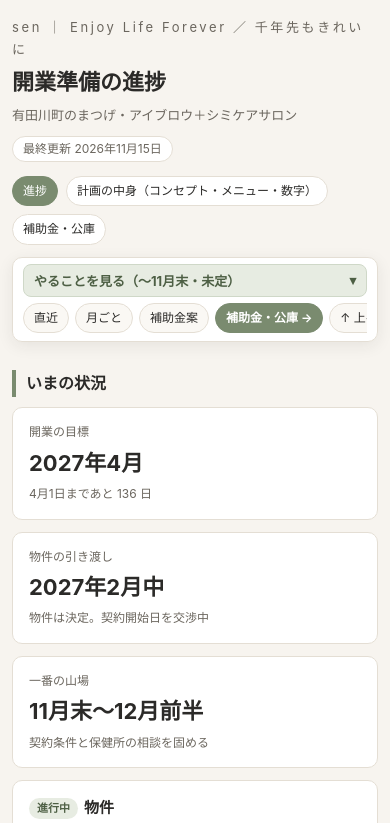
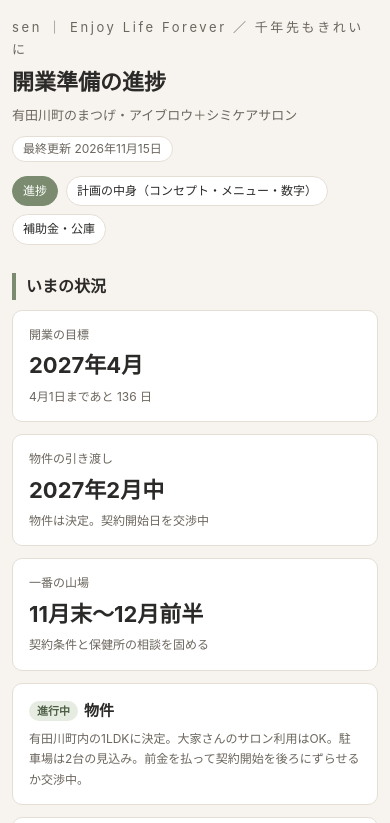
Before and after one commit to jiimae517-AGW/sen-progress, a plain HTML site: page index.html in a window 390 px wide. Shown: the top 823 px of the page. Drawn offline with Linux system fonts and the light colour scheme.

Commit message:
進捗ページを更新 2026-11-16
Co-Authored-By: Claude Opus 5.5 <noreply@anthropic.com>

```diff
--- a/index.html
+++ b/index.html
@@ -42,10 +42,14 @@
   .grow{display:grid;grid-template-columns:200px repeat(6,minmax(70px,1fr));min-width:640px;border-bottom:1px solid var(--line)}
   .grow:last-child{border-bottom:none}
   .grow.head{background:#faf8f4;font-size:12px;color:var(--sub);font-weight:700}
-  .grow.sec{background:#fbfaf7;font-size:12px;font-weight:700;color:var(--accent)}
-  .grow.sec .gname{grid-column:1/-1}
+  .grow.sec{display:block;background:#fbfaf7;font-size:12px;font-weight:700;color:var(--accent)}
+  .grow.sec .gname{display:inline-block;position:sticky;left:0;max-width:calc(100vw - 28px);background:#fbfaf7}
   .gname{padding:7px 10px;font-size:13px}
   .gcell{padding:7px 4px;text-align:center}
+  .gantt-float{position:fixed;top:0;z-index:50;overflow-x:auto;overflow-y:hidden;scrollbar-width:none;background:#faf8f4;border:1px solid var(--line);border-top:none;box-shadow:0 4px 12px rgba(43,42,40,.08);pointer-events:none;display:none}
+  .gantt-float::-webkit-scrollbar{display:none}
+  .gantt-float.show{display:block}
+  .gantt-float .grow.head{border-bottom:none}
   .bars{grid-column:2/-1;display:grid;grid-template-columns:repeat(6,1fr);align-items:center;position:relative;
     background-image:linear-gradient(to right,var(--line) 1px,transparent 1px);background-size:calc(100%/6) 100%}
   .bar{height:16px;border-radius:4px;margin:0 4px}
@@ -79,20 +83,7 @@
   .cta-row{display:flex;gap:8px;flex-wrap:wrap;margin-top:10px;align-items:center}
   .btn-link{display:inline-block;font-size:13px;font-weight:700;text-decoration:none;color:#4d5f44;background:var(--accent-soft);border:1px solid #cfd8c8;border-radius:8px;padding:5px 12px}
   .btn-link-sub{display:inline-block;font-size:13px;text-decoration:none;color:var(--ink);background:#faf8f4;border:1px solid var(--line);border-radius:8px;padding:5px 12px}
-  h2[id]{scroll-margin-top:76px}
-  .sticky-todo{position:sticky;top:8px;z-index:60;margin:16px 0 4px;background:rgba(255,255,255,.95);backdrop-filter:blur(8px);-webkit-backdrop-filter:blur(8px);border:1px solid var(--line);border-radius:10px;box-shadow:0 4px 16px rgba(43,42,40,.08)}
-  .sticky-bar{display:flex;align-items:center;justify-content:space-between;gap:8px;padding:8px 12px;flex-wrap:wrap}
-  .sticky-toggle{appearance:none;border:1px solid #cfd8c8;background:var(--accent-soft);color:#4d5f44;border-radius:8px;padding:5px 11px;font-size:13px;font-weight:700;cursor:pointer;font-family:inherit;display:inline-flex;align-items:center;gap:6px}
-  .sticky-toggle:hover{background:#dce4d5}
-  .sticky-nav{display:flex;gap:6px;flex-wrap:wrap;align-items:center;font-size:12px}
-  .sticky-nav a{text-decoration:none;color:var(--ink);border:1px solid var(--line);background:#faf8f4;border-radius:999px;padding:3px 10px;white-space:nowrap}
-  .sticky-nav a.accent{background:var(--accent);color:#fff;border-color:var(--accent);font-weight:700}
-  .sticky-panel{display:none;border-top:1px solid var(--line);padding:10px 14px 12px;max-height:50vh;overflow-y:auto;background:var(--card);border-radius:0 0 10px 10px}
-  .sticky-panel.open{display:block}
-  .sticky-tabs{display:flex;gap:6px;flex-wrap:wrap;margin-bottom:8px;align-items:center}
-  .sticky-tab{appearance:none;border:1px solid var(--line);background:#faf8f4;color:var(--sub);border-radius:999px;padding:3px 10px;font-size:12px;cursor:pointer;font-family:inherit}
-  .sticky-tab.on{background:var(--accent-soft);color:#4d5f44;border-color:#cfd8c8;font-weight:700}
-  .sticky-panel ul.clean li{padding:6px 0;font-size:13px}
+  h2[id]{scroll-margin-top:48px}
   .tscroll{overflow-x:auto;-webkit-overflow-scrolling:touch}
   .tscroll table.t{min-width:480px}
   .scroll-hint{display:none;font-size:11px;color:var(--sub);margin:0 0 6px}
@@ -115,12 +106,6 @@
     table.t.mcard td:first-child{font-weight:700;font-size:14px;padding-bottom:6px;margin-bottom:6px;border-bottom:1px dashed var(--line)}
     table.t.mcard td:empty{display:none}
     table.t.mcard td:not(:first-child)::before{content:attr(data-label);display:inline-block;font-size:11px;font-weight:700;color:var(--sub);background:#faf8f4;border:1px solid var(--line);border-radius:4px;padding:0 6px;margin-right:6px;vertical-align:1px}
-    .sticky-todo{top:4px;margin:12px 0 4px}
-    .sticky-bar{padding:6px 10px;gap:6px}
-    .sticky-toggle{width:100%;justify-content:space-between;padding:6px 10px;font-size:13px}
-    .sticky-nav{width:100%;flex-wrap:nowrap;overflow-x:auto;-webkit-overflow-scrolling:touch;scrollbar-width:none;padding-bottom:2px}
-    .sticky-nav::-webkit-scrollbar{display:none}
-    .sticky-nav a{font-size:12px;padding:4px 10px}
     nav.site a{font-size:12px;padding:4px 10px}
   }
 </style>
@@ -135,29 +120,6 @@
   <div class="updated">最終更新 2026年11月15日</div>
   <nav class="site"><a class="on" href="index.html">進捗</a><a href="plan.html">計画の中身（コンセプト・メニュー・数字）</a><a href="subsidy.html">補助金・公庫</a></nav>
 </header>
-
-<div class="sticky-todo" id="sticky-todo">
-  <div class="sticky-bar">
-    <button type="button" class="sticky-toggle" id="sticky-toggle" aria-expanded="false" aria-controls="sticky-panel">
-      <span>やることを見る（〜11月末・未定）</span><span id="sticky-arrow">▾</span>
-    </button>
-    <div class="sticky-nav">
-      <a href="#todo">直近</a>
-      <a href="#monthly">月ごと</a>
-      <a href="#subsidy-plan">補助金案</a>
-      <a class="accent" href="subsidy.html">補助金・公庫 →</a>
-      <a href="#top">↑ 上へ</a>
-    </div>
-  </div>
-  <div class="sticky-panel" id="sticky-panel">
-    <div class="sticky-tabs">
-      <button type="button" class="sticky-tab on" data-tab="todo">直近2週間でやること</button>
-      <button type="button" class="sticky-tab" data-tab="undecided">まだ決まっていないこと</button>
-      <a href="#monthly" class="small" style="margin-left:auto" id="sticky-jump-monthly">月ごとの表へ ↓</a>
-    </div>
-    <ul class="clean" id="sticky-list"></ul>
-  </div>
-</div>
 
 <h2>いまの状況</h2>
 <div class="grid g3">
@@ -472,42 +434,40 @@
     var d=Math.ceil((open-now)/86400000);
     if(d>0){document.getElementById('cd-open').textContent='4月1日まであと '+d+' 日';}
 
-    var toggle=document.getElementById('sticky-toggle');
-    var panel=document.getElementById('sticky-panel');
-    var arrow=document.getElementById('sticky-arrow');
-    var list=document.getElementById('sticky-list');
-    var tabs=document.querySelectorAll('.sticky-tab');
-    var currentTab='todo';
+    var gantt=document.querySelector('.gantt');
+    var head=gantt && gantt.querySelector('.grow.head');
+    if(gantt && head){
+      var floatWrap=document.createElement('div');
+      floatWrap.className='gantt-float';
+      floatWrap.setAttribute('aria-hidden','true');
+      floatWrap.appendChild(head.cloneNode(true));
+      document.body.appendChild(floatWrap);
 
-    function renderTab(tab){
-      currentTab=tab;
-      var src=document.getElementById(tab==='undecided' ? 'undecided-list' : 'todo-list');
-      if(src && list){list.innerHTML=src.innerHTML;}
-      for(var i=0;i<tabs.length;i++){
-        tabs[i].classList.toggle('on', tabs[i].getAttribute('data-tab')===tab);
+      function syncGanttHead(){
+        var r=gantt.getBoundingClientRect();
+        var hh=head.offsetHeight || 34;
+        if(r.top<0 && r.bottom>hh+16){
+          floatWrap.style.left=r.left+'px';
+          floatWrap.style.width=r.width+'px';
+          if(!floatWrap.classList.contains('show')){
+            floatWrap.classList.add('show');
+          }
+          if(floatWrap.scrollLeft!==gantt.scrollLeft){
+            floatWrap.scrollLeft=gantt.scrollLeft;
+          }
+        }else{
+          floatWrap.classList.remove('show');
+        }
       }
-    }
 
-    if(toggle && panel){
-      renderTab('todo');
-      toggle.addEventListener('click', function(){
-        var isOpen=panel.classList.toggle('open');
-        toggle.setAttribute('aria-expanded', isOpen ? 'true' : 'false');
-        arrow.textContent=isOpen ? '▲' : '▾';
-      });
-      for(var i=0;i<tabs.length;i++){
-        tabs[i].addEventListener('click', function(){
-          renderTab(this.getAttribute('data-tab'));
-        });
-      }
-      var navLinks=document.querySelectorAll('.sticky-todo a[href^="#"]');
-      for(var j=0;j<navLinks.length;j++){
-        navLinks[j].addEventListener('click', function(){
-          panel.classList.remove('open');
-          toggle.setAttribute('aria-expanded', 'false');
-          arrow.textContent='▾';
-        });
-      }
+      window.addEventListener('scroll', syncGanttHead, {passive:true});
+      window.addEventListener('resize', syncGanttHead, {passive:true});
+      gantt.addEventListener('scroll', function(){
+        if(floatWrap.classList.contains('show')){
+          floatWrap.scrollLeft=gantt.scrollLeft;
+        }
+      }, {passive:true});
+      syncGanttHead();
     }
   })();
 </script>
```
